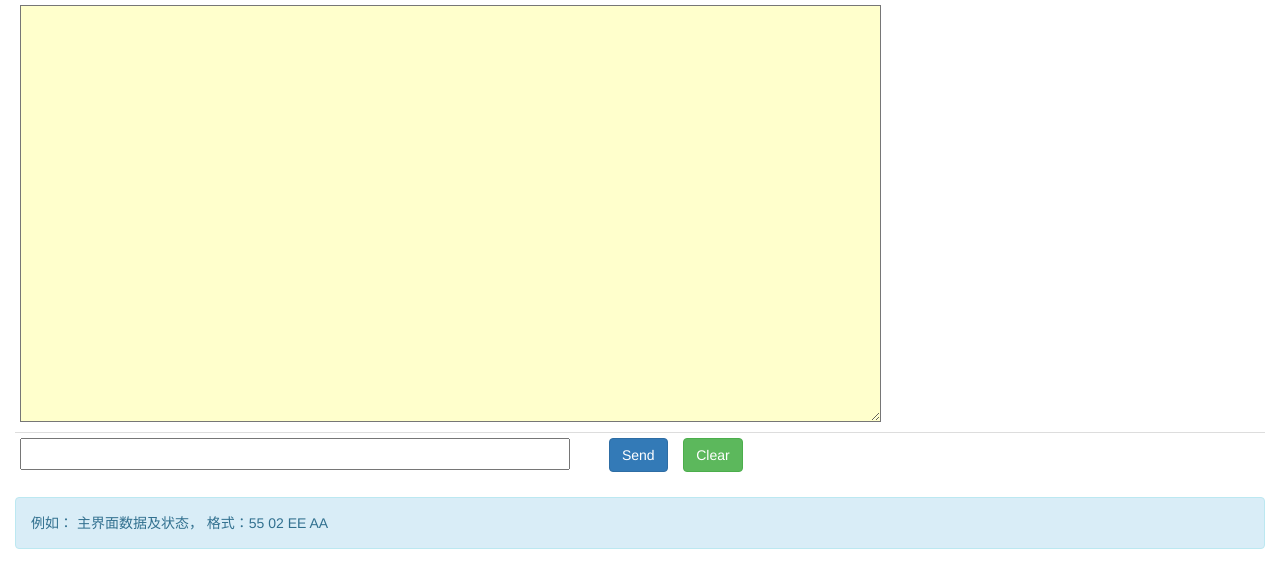
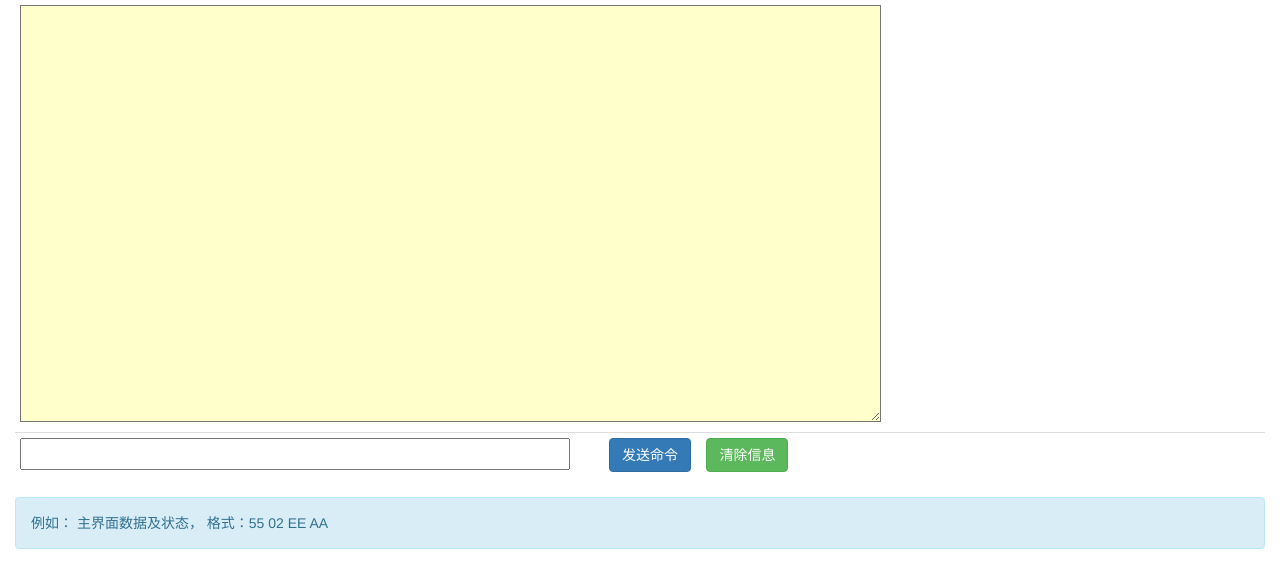
Before and after one commit to kzeng/thrmp, a Flask app: page /debug_console in a window 1280 px wide. Shown: the part 101-689 px from the top of the page. Run offline with Flask 2, Linux system fonts and the light colour scheme; some libraries are stand-ins or nearby versions.

Commit message:
add debug console

```diff
--- a/templates/debug_console.html
+++ b/templates/debug_console.html
@@ -21,11 +21,11 @@
 					<input type="text" id="cmd_str" style="width:550px;height:32px" placeholder="">
                     &nbsp;&nbsp;&nbsp;&nbsp;&nbsp;&nbsp;&nbsp;&nbsp;
                     <button class="btn btn-primary" id="btn_set_debug_cmd">
-					Send
+					发送命令
 					</button>
 					&nbsp;&nbsp;
 					<button class="btn btn-success" id="btn_clear">
-					Clear
+					清除信息
 					</button>
 				</td>
 			</tr>
```
